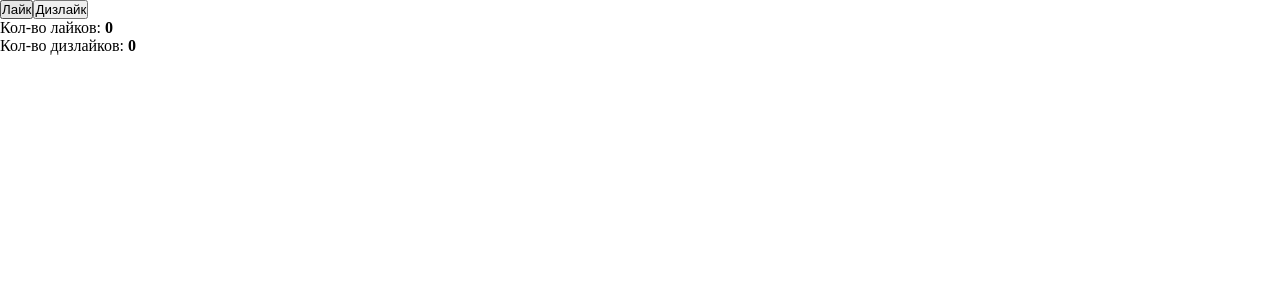
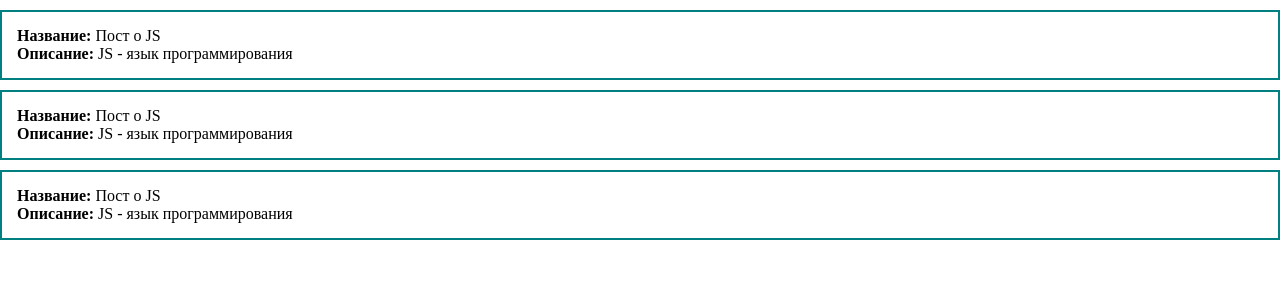
Before and after one commit to Ma6upa/vue-practice, a Vue app: page / in a window 1280 px wide. Shown: the top 300 px of the page. Built offline with nearby package versions, Linux system fonts and the light colour scheme.

Commit message:
add some content and styles

```diff
--- a/src/App.vue
+++ b/src/App.vue
@@ -1,11 +1,17 @@
 <template>
   <div>
-    <div>
-      <button @click="addLike">Лайк</button>
-      <button @click="addDislike">Дизлайк</button>
+    <div class="post">
+      <div><strong>Название: </strong> Пост о JS</div>
+      <div><strong>Описание: </strong> JS - язык программирования</div>
     </div>
-    <div>Кол-во лайков: <strong>{{ likes }}</strong></div>
-    <div>Кол-во дизлайков: <strong>{{ dislikes }}</strong></div>
+    <div class="post">
+      <div><strong>Название: </strong> Пост о JS</div>
+      <div><strong>Описание: </strong> JS - язык программирования</div>
+    </div>
+    <div class="post">
+      <div><strong>Название: </strong> Пост о JS</div>
+      <div><strong>Описание: </strong> JS - язык программирования</div>
+    </div>
   </div>
 </template>
 
@@ -34,4 +40,10 @@ export default {
   padding: 0;
   box-sizing: border-box;
 }
+
+.post {
+  padding: 15px;
+  border: 2px solid teal;
+  margin-top: 10px;
+}
 </style>
```
